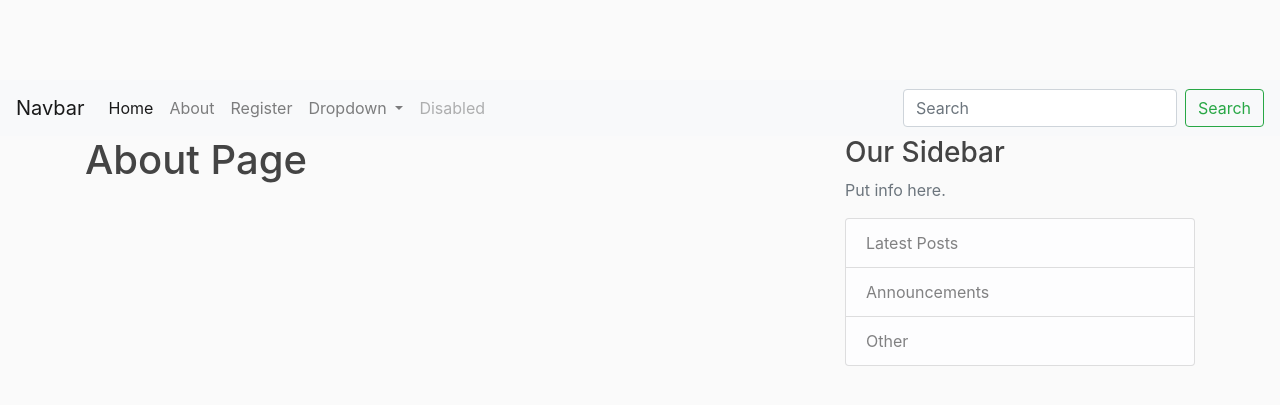
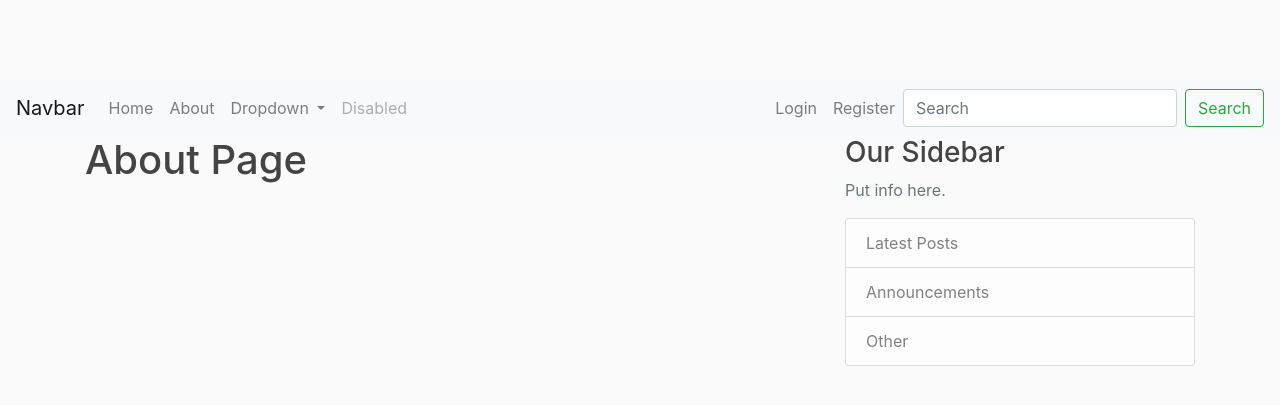
Before and after one commit to Coniferish/djangoTutorial, a Django app: page /about/ in a window 1280 px wide. Shown: the top 405 px of the page. Run offline with Django 4.2, Linux system fonts and the light colour scheme.

Commit message:
refactor: Remove excess html from basetemplate and add right nav items

```diff
--- a/blog/templates/blog/basetemplate.html
+++ b/blog/templates/blog/basetemplate.html
@@ -23,18 +23,10 @@
         <button class="navbar-toggler" type="button" data-toggle="collapse" data-target="#navbarSupportedContent" aria-controls="navbarSupportedContent" aria-expanded="false" aria-label="Toggle navigation">
           <span class="navbar-toggler-icon"></span>
         </button>
-
         <div class="collapse navbar-collapse" id="navbarSupportedContent">
-          <ul class="navbar-nav mr-auto">
-            <li class="nav-item active">
-              <a class="nav-link" href="{% url 'blog-home' %}">Home<span class="sr-only">(current)</span></a>
-            </li>
-            <li class="nav-item">
-              <a class="nav-link" href="{% url 'blog-about' %}">About</a>
-            </li>
-            <li class="nav-item">
-              <a class="nav-link" href="{% url 'register' %}">Register</a>
-            </li>
+          <div class="navbar-nav mr-auto">
+              <a class="nav-item nav-link" href="{% url 'blog-home' %}">Home<span class="sr-only">(current)</span></a>
+              <a class="nav-item nav-link" href="{% url 'blog-about' %}">About</a>
             <li class="nav-item dropdown">
               <a class="nav-link dropdown-toggle" href="#" id="navbarDropdown" role="button" data-toggle="dropdown" aria-haspopup="true" aria-expanded="false">
                 Dropdown
@@ -49,7 +41,11 @@
             <li class="nav-item">
               <a class="nav-link disabled" href="#">Disabled</a>
             </li>
-          </ul>
+          </div>
+          <div class="navbar-nav">
+            <a class="nav-item nav-link" href="{% url 'login' %}">Login</a>
+            <a class="nav-item nav-link" href="{% url 'register' %}">Register</a>
+          </div>
           <form class="form-inline my-2 my-lg-0">
             <input class="form-control mr-sm-2" type="search" placeholder="Search" aria-label="Search">
             <button class="btn btn-outline-success my-2 my-sm-0" type="submit">Search</button>
```
